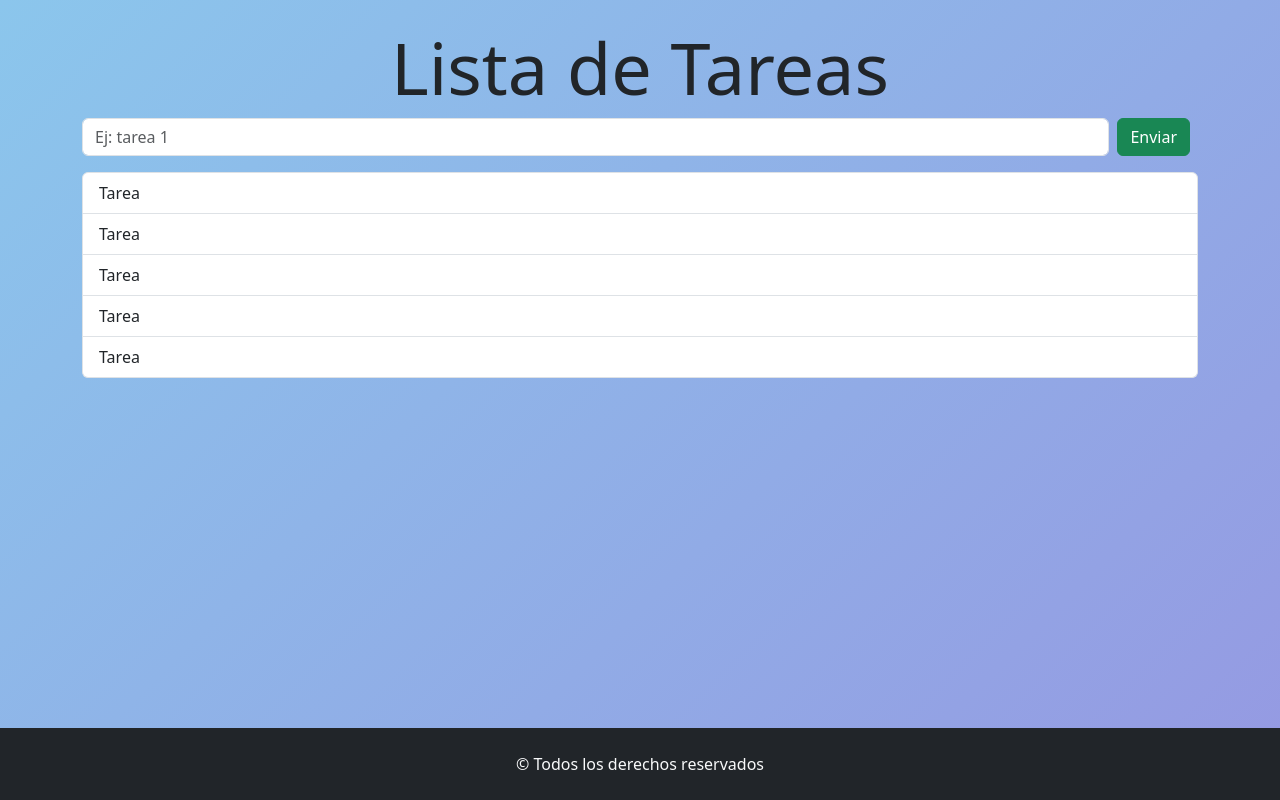
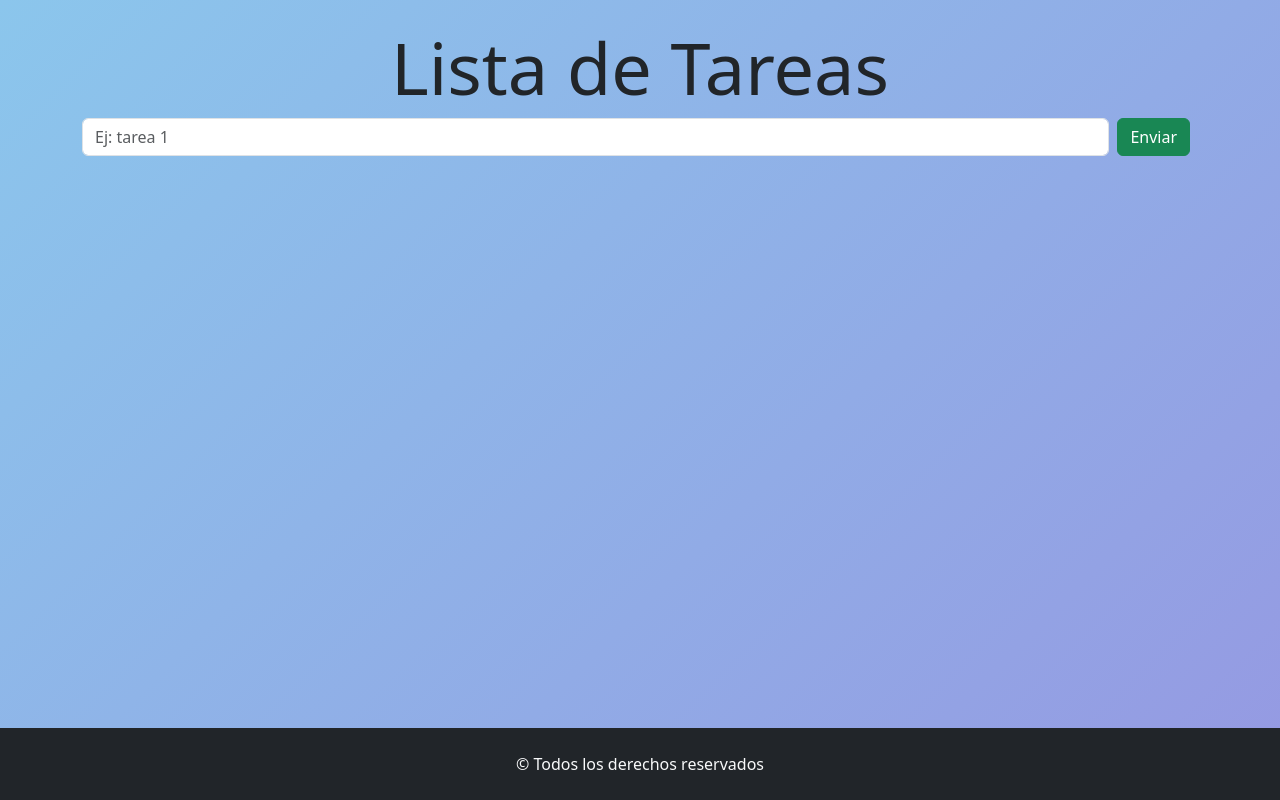
Before and after one commit to lucasecapdevila/listaTareas-react, a React (Vite) app: page / in a window 1280 px wide. Built offline with nearby package versions, Linux system fonts and the light colour scheme.

Commit message:
se agrega una nueva tarea a través de un bucle

```diff
--- a/src/components/FormTareas.jsx
+++ b/src/components/FormTareas.jsx
@@ -10,7 +10,6 @@ const FormTareas = () => {
   //  Funciones
   const handleSubmit = (e) => {
     e.preventDefault();
-    console.log('Desde handleSubmit');
 
     //  No puedo hacer tareas.push(asd), así que uso una alternativa:
     setTareas([...tareas, tarea])
@@ -36,7 +35,7 @@ const FormTareas = () => {
           <Button className="mx-2" variant="success" type="submit">Enviar</Button>
         </Form.Group>
 
-        <ListaTareas />
+        <ListaTareas tareas={tareas} />
       </Form>
     </section>
   );
--- a/src/components/ListaTareas.jsx
+++ b/src/components/ListaTareas.jsx
@@ -1,14 +1,13 @@
 import { ListGroup } from "react-bootstrap"
-import ItemTarea from "./ItemArea";
+import ItemTarea from "./ItemTarea";
 
-const ListaTareas = () => {
+const ListaTareas = ({tareas}) => {
   return (
     <ListGroup>
-      <ItemTarea></ItemTarea>
-      <ItemTarea></ItemTarea>
-      <ItemTarea></ItemTarea>
-      <ItemTarea></ItemTarea>
-      <ItemTarea></ItemTarea>
+      {
+        tareas.map(() => <ItemTarea/>)
+      }
+
     </ListGroup>
   );
 };
```
Also changed, not shown: src/components/ItemTarea.jsx (renamed from src/components/ItemArea.jsx).
